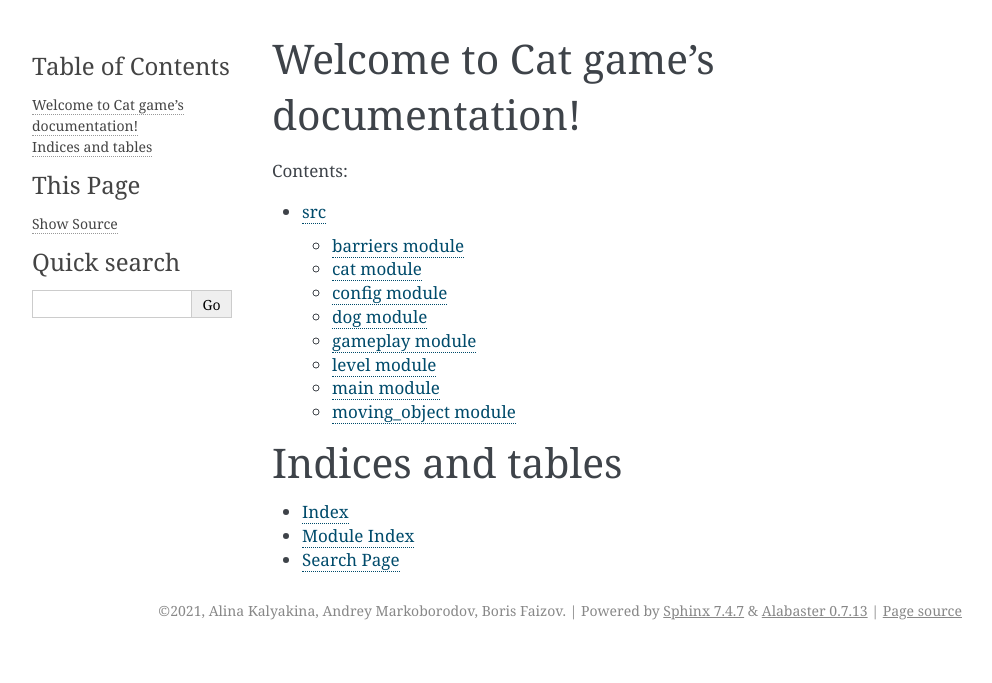
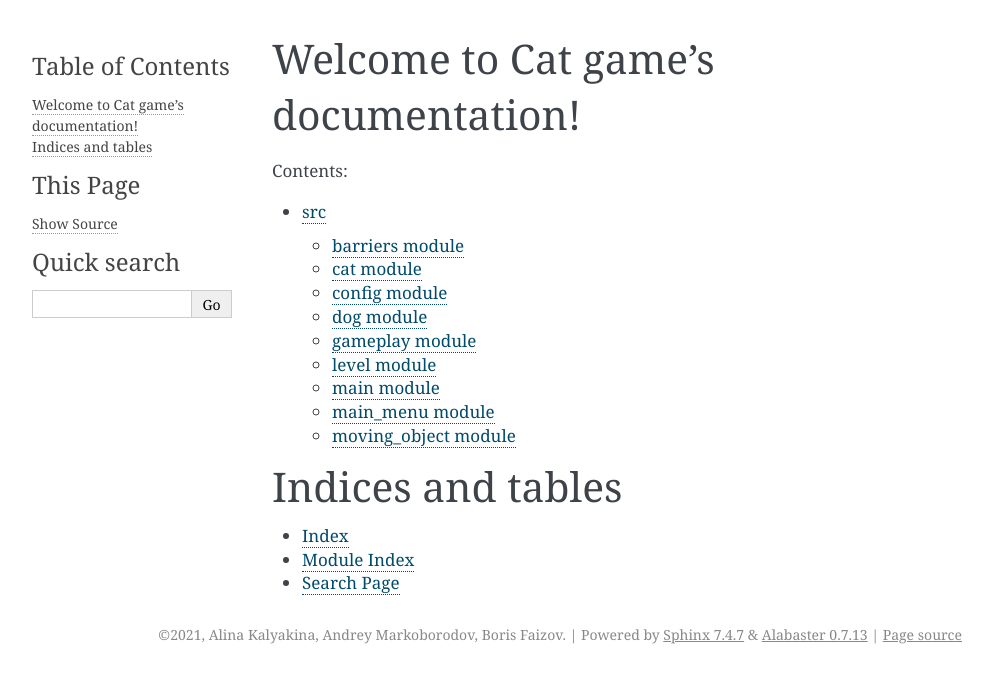
Before and after one commit to faizovboris/2DGameProject, a Sphinx documentation site: the page built from docs/source/index.rst, in a window 1280 px wide. Shown: the top 683 px of the page, without its empty margins (148-1140 px from the left). Built offline with Sphinx 7.4.7, drawn with Linux system fonts in a browser that asks for light colours.

Commit message:
update docs

```diff
--- /dev/null
+++ b/docs/source/main_menu.rst
@@ -0,0 +1,7 @@
+main\_menu module
+=================
+
+.. automodule:: main_menu
+   :members:
+   :undoc-members:
+   :show-inheritance:
--- a/docs/source/modules.rst
+++ b/docs/source/modules.rst
@@ -11,4 +11,5 @@ src
    gameplay
    level
    main
+   main_menu
    moving_object
```
